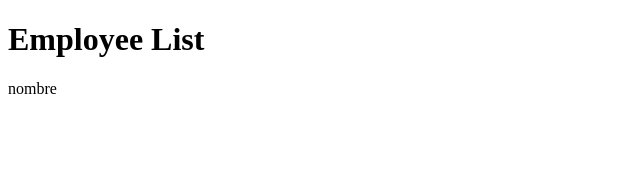
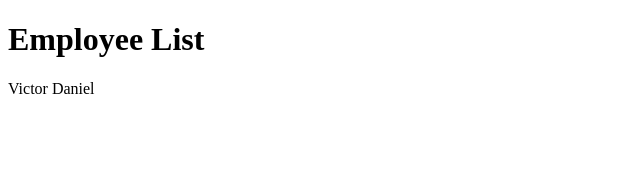
Before and after one commit to AraceliCumen/employeeapp, an Angular app: page / in a window 1280 px wide. Shown: the top 170 px of the page, without its empty margins (0-640 px from the left). Built offline with nearby package versions, Linux system fonts and the light colour scheme.

Commit message:
Creación de Componente Employee

```diff
--- a/src/app/employee/employee.component.ts
+++ b/src/app/employee/employee.component.ts
@@ -2,7 +2,7 @@ import {Component} from "@angular/core";
 
 @Component({
    selector:"employee",
-   template:"<span>nombre</span>"
+   template:"<span>{{name}}</span>"
 })
 export class EmployeeComponent{
     public name="Victor Daniel"
```
